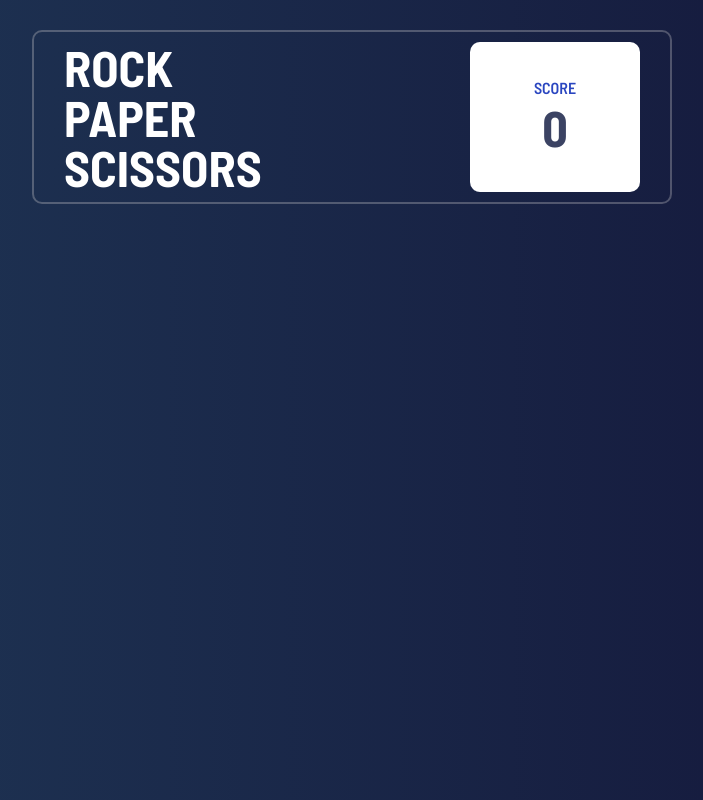
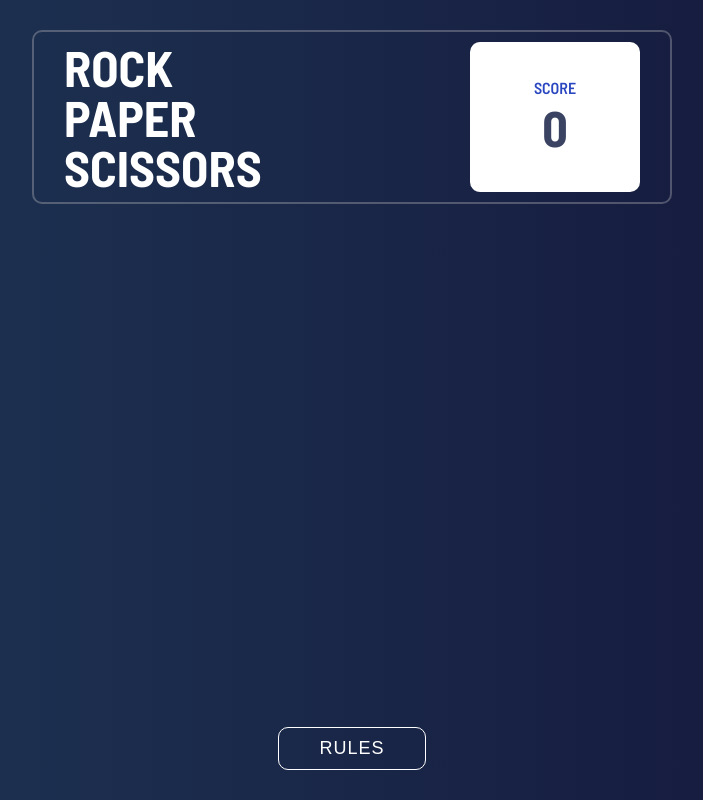
Before and after one commit to carlson142/rcp, a React (Vite) app: page / in a window 1280 px wide. Shown: the whole page, without its empty margins (288-991 px from the left). Built offline with nearby package versions, Linux system fonts and the light colour scheme.

Commit message:
adding rules

```diff
--- a/index.html
+++ b/index.html
@@ -4,7 +4,7 @@
     <meta charset="UTF-8" />
     <link rel="icon" type="image/svg+xml" href="/vite.svg" />
     <meta name="viewport" content="width=device-width, initial-scale=1.0" />
-    <title>Vite + React + TS</title>
+    <title>Rock, Paper, Ножиці</title>
   </head>
   <body>
     <div id="root"></div>
--- a/src/App.tsx
+++ b/src/App.tsx
@@ -1,8 +1,9 @@
 import React from "react";
 import styled from "styled-components";
+import BottomPannel from "./components/BottomPannel/BottomPannel";
 import InfoPannel from "./components/InfoPannel/InfoPannel";
 
-const Container = styled.div`
+const Container = styled.main`
   min-height: 100vh;
   height: 100%;
 
@@ -17,6 +18,7 @@ const Container = styled.div`
   display: flex;
   flex-direction: column;
   align-items: center;
+  justify-content: space-between;
 
   padding: 3rem;
 `;
@@ -27,6 +29,7 @@ const App: React.FC<AppProps> = () => {
   return (
     <Container>
       <InfoPannel />
+      <BottomPannel />
     </Container>
   );
 };
--- a/src/components/BottomPannel/BottomPannel.tsx
+++ b/src/components/BottomPannel/BottomPannel.tsx
@@ -1,9 +1,18 @@
 import React from "react";
 import styled from "styled-components";
+import CustomButton from "../CustomButton/CustomButton";
+
+const Container = styled.div`
+  display: flex;
+`;
 
 type BottomPannelProps = {};
 
 const BottomPannel: React.FC<BottomPannelProps> = () => {
-  return <div>Have a good coding</div>;
+  return (
+    <Container>
+      <CustomButton style="empty" text="RULES" />
+    </Container>
+  );
 };
 export default BottomPannel;
--- /dev/null
+++ b/src/components/CustomButton/CustomButton.tsx
@@ -0,0 +1,38 @@
+import React from "react";
+import styled from "styled-components";
+
+interface BProps {
+  bstyle: string;
+}
+const Button = styled.button<BProps>`
+  padding: 1rem 4rem;
+  border-radius: 1rem;
+  text-transform: uppercase;
+  font-size: 1.8rem;
+  letter-spacing: 1px;
+  cursor: pointer;
+  transition: all 0.2s ease-in;
+
+  ${(props) =>
+    props.bstyle === "empty" &&
+    `
+    border: 1px solid white;
+    background-color: transparent;
+    color: white;
+
+    :hover {
+        background-color: white;
+        color: var(--score-text);
+    }
+  `}
+`;
+
+interface CustomButtonProps {
+  style: "empty" | "full";
+  text: string;
+}
+
+const CustomButton: React.FC<CustomButtonProps> = ({ style, text }) => {
+  return <Button bstyle={style}>{text}</Button>;
+};
+export default CustomButton;
```
Also changed, not shown: src/components/Rules/Rules.tsx (added, +11 -0 lines).
